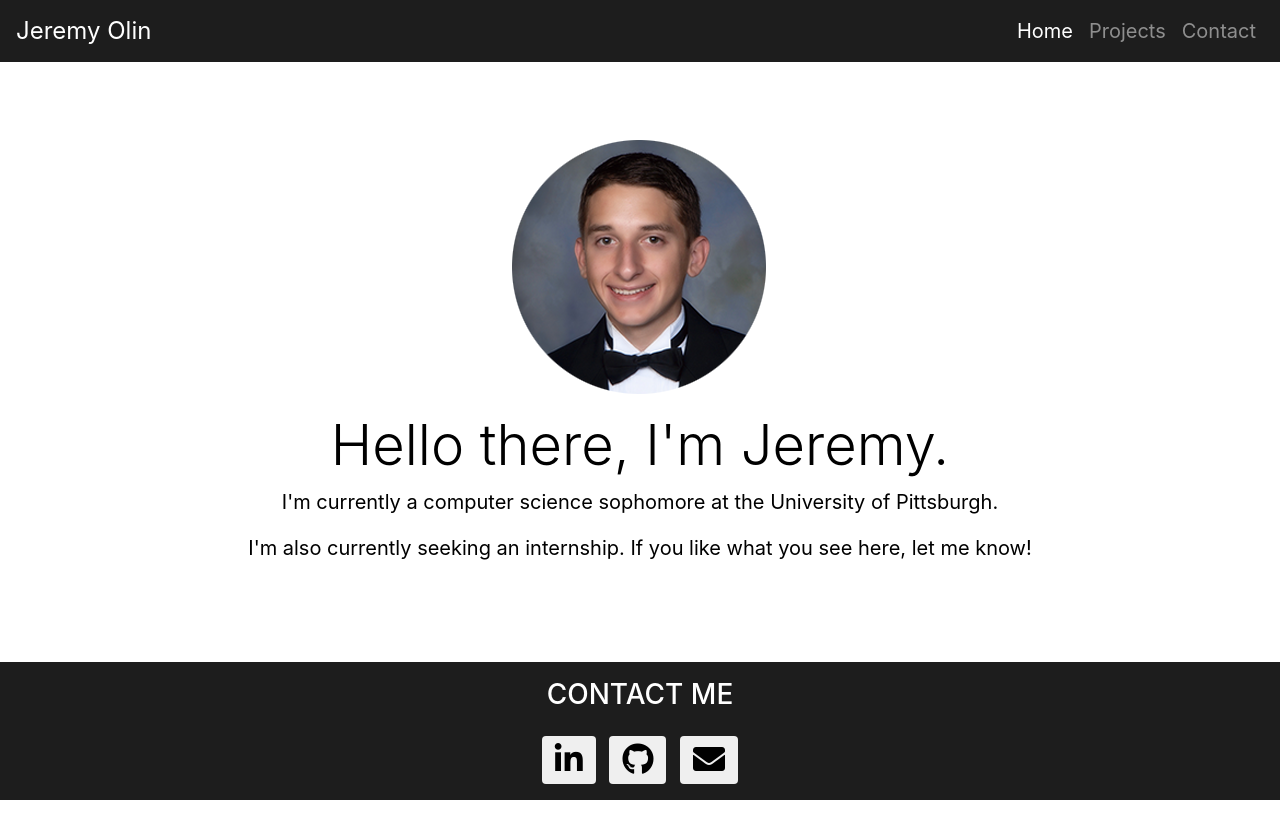
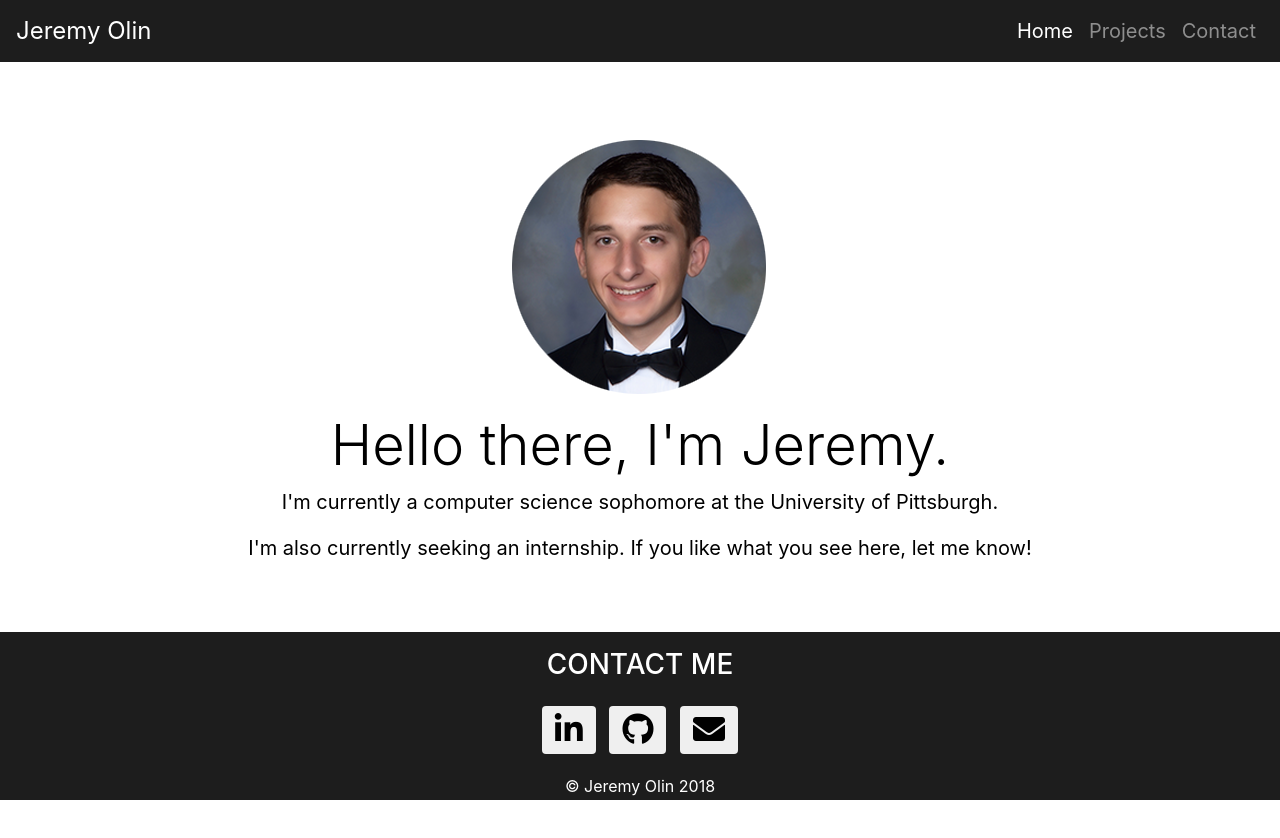
Before and after one commit to jerols4/Portfolio, a plain HTML site: page index.html in a window 1280 px wide. Drawn offline with nearby package versions, Linux system fonts and the light colour scheme.

Commit message:
Added copyright footnote to every page

```diff
--- a/index.html
+++ b/index.html
@@ -62,6 +62,7 @@
               <a href="contact.html"><button type="button" class="btn btn-email"><i class="fas fa-envelope fa-2x"></i></button></a>
             </li>
           </ul>
+          <small class="text-white">&copy; Jeremy Olin 2018</small>
         </div>
       </div>
     </div>
```
Also changed, not shown: contact.html (+1 -0 lines), projects.html (+1 -0 lines).
